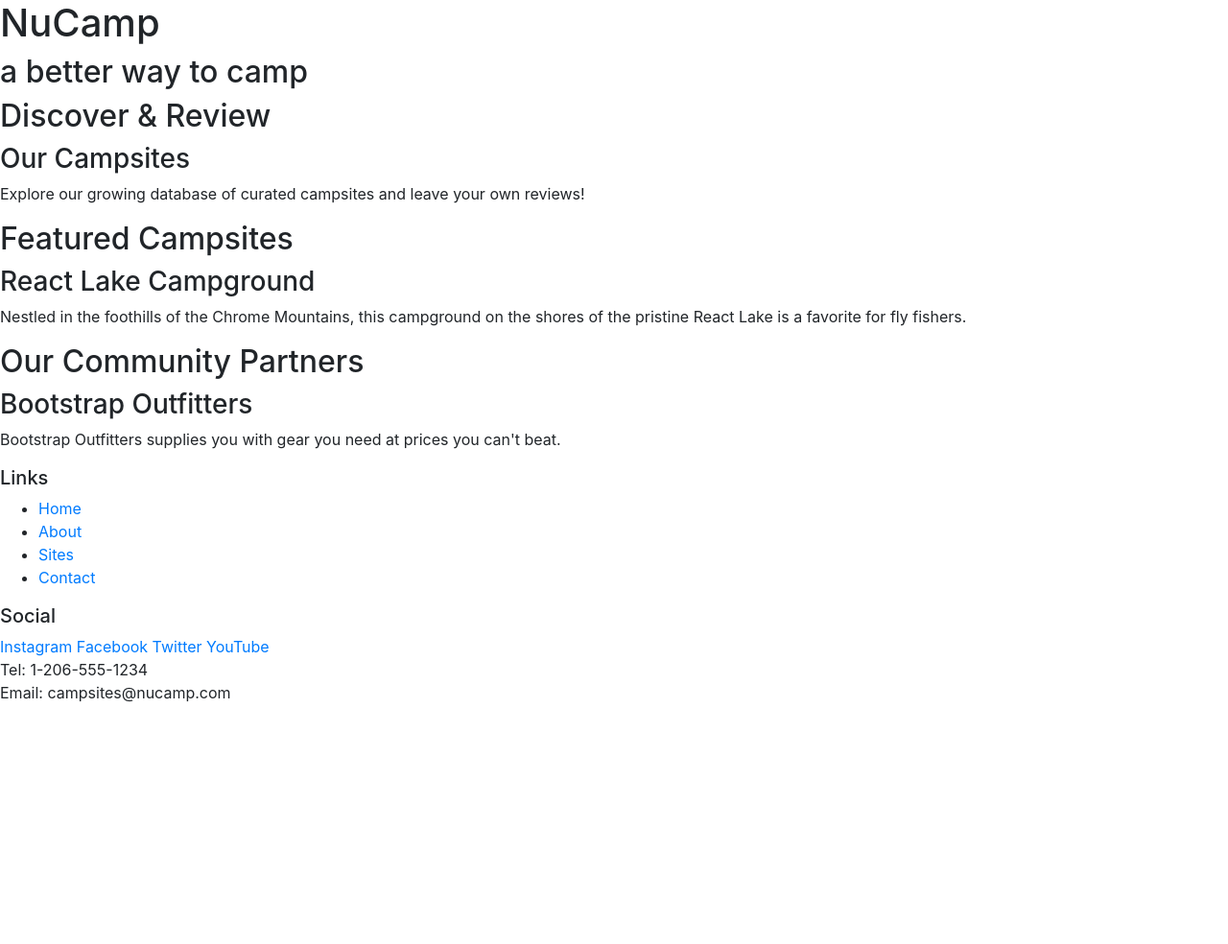
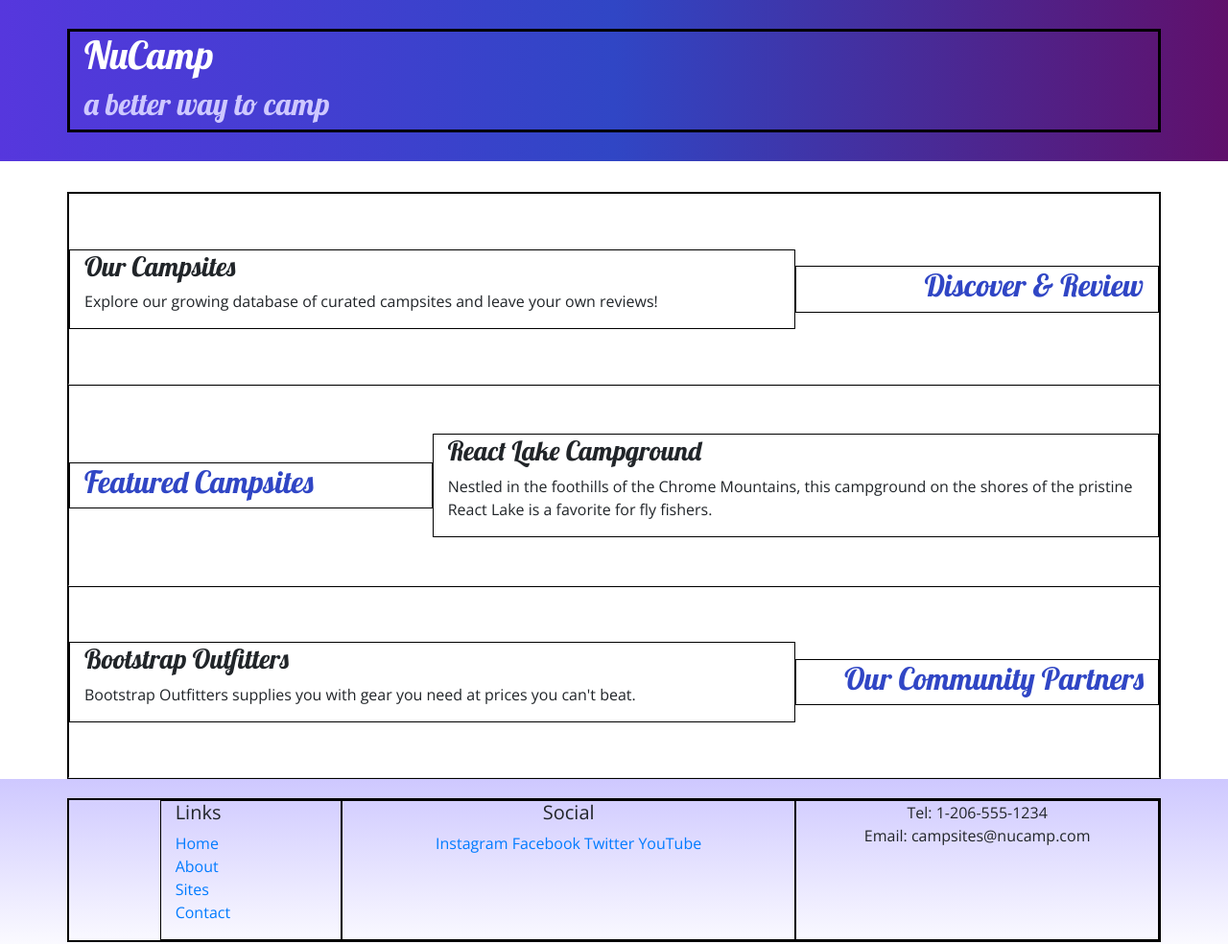
Before and after one commit to amad3usz/curly-guacamole, a website: page index.html in a window 1280 px wide. Shown: the whole page at 96% size. Before the commit the page ends 800 px from the top, so only its background shows below. Drawn offline with nearby package versions, Linux system fonts and the light colour scheme.

Commit message:
Adding Custom Styles

```diff
--- /dev/null
+++ b/css/styles.css
@@ -0,0 +1,33 @@
+body {
+    font-family: "Open Sans", sans-serif;
+}
+
+h1, h2, h3 {
+    font-family: "Lobster", cursive;
+}
+
+h2 {
+    color: #3046C5;
+}
+
+
+header h2 { /* targets only h2 that are descendents header class */
+    color: #CEC8FF;
+}
+
+footer {
+    background-image: linear-gradient(#CEC8FF, white);
+    padding: 20px 0;
+}
+
+.jumbotron {
+    padding: 30px;
+    background-image: linear-gradient(to right, #5637DD, #3046C5, #60106B);
+    color: white;
+}
+
+.row-content {
+    padding: 50px 0;
+    border-bottom: 1px ridge;
+    min-height: 200px;
+}
--- a/index.html
+++ b/index.html
@@ -7,56 +7,88 @@
 
     <link rel="stylesheet" href="node_modules/bootstrap/dist/css/bootstrap.min.css" />
 
+    <link rel="stylesheet" href="https://fonts.googleapis.com/css?family=Lobster|Open+Sans" />
+    <link rel="stylesheet" href="css/styles.css" />
+
     <title>NuCamp: A Better Way To Camp</title>
+
+
+    <style>
+        div {
+            border: solid black 1px;
+        }
+    </style>
 </head>
 
 <body>
 
-    <header>
-        <div>
+    <header class="jumbotron jumbotron-fluid">
+        <div class="container">
+            <div class="row">
+                <div class="col">
                     <h1>NuCamp</h1>
                     <h2>a better way to camp</h2>
                 </div>
+             </div>
+        </div>
     </header>
 
-    <div>
-        <h2>Discover & Review</h2>
+    <div class="container">
+        <div class="row row-content align-items-center">
+            <div class="col-sm-4 order-sm-last col-m-3">
+                <h2 class="text-sm-right">Discover & Review</h2>
+            </div>
+            <div class="col">
                 <h3>Our Campsites</h3>
                 <p>Explore our growing database of curated campsites and leave your own reviews!</p>
             </div>
+        </div>
 
-    <div>
+        <div class="row row-content align-items-center">
+            <div class="col-sm-4 col-m-3">
                 <h2>Featured Campsites</h2>
+            </div>
+            <div class="col">
                 <h3>React Lake Campground</h3>
                 <p>Nestled in the foothills of the Chrome Mountains, this campground on the shores of the pristine React Lake is a favorite for fly fishers.</p>
             </div>
+        </div>
 
-    <div>
-        <h2>Our Community Partners</h2>
+        <div class="row row-content align-items-center">
+            <div class="col-sm-4 order-sm-last col-m-3">
+                <h2 class="text-sm-right">Our Community Partners</h2>
+            </div>
+            <div class="col">
                 <h3>Bootstrap Outfitters</h3>
                 <p>Bootstrap Outfitters supplies you with gear you need at prices you can't beat.</p>
             </div>
+        </div>
+    </div>
 
     <footer>
-        <div>
+        <div class="container">
+            <div class="row">
+                <div class="col-4 col-sm-2 offset-1">
                     <h5>Links</h5>
-            <ul>
+                    <ul class="list-unstyled">
                         <li><a href="#">Home</a></li>
                         <li><a href="#">About</a></li>
                         <li><a href="#">Sites</a></li>
                         <li><a href="#">Contact</a></li>
                     </ul>
                 </div>
-        <div>
+                <div class="col-6 col-sm-5 text-center">
                     <h5>Social</h5>
                     <a href="http://instagram.com/">Instagram</a>
                     <a href="http://facebook.com/">Facebook</a>
                     <a href="http://twitter.com/">Twitter</a>
                     <a href="http://youtube.com/">YouTube</a>
                 </div>
-        <div>
+                <div class="col-sm-4 text-center">
                     Tel: 1-206-555-1234<br />
                     Email: campsites@nucamp.com
+                </div>
+            </div>
         </div>
     </footer>
 
```
Lines whose indentation alone changed are shown as unchanged.
